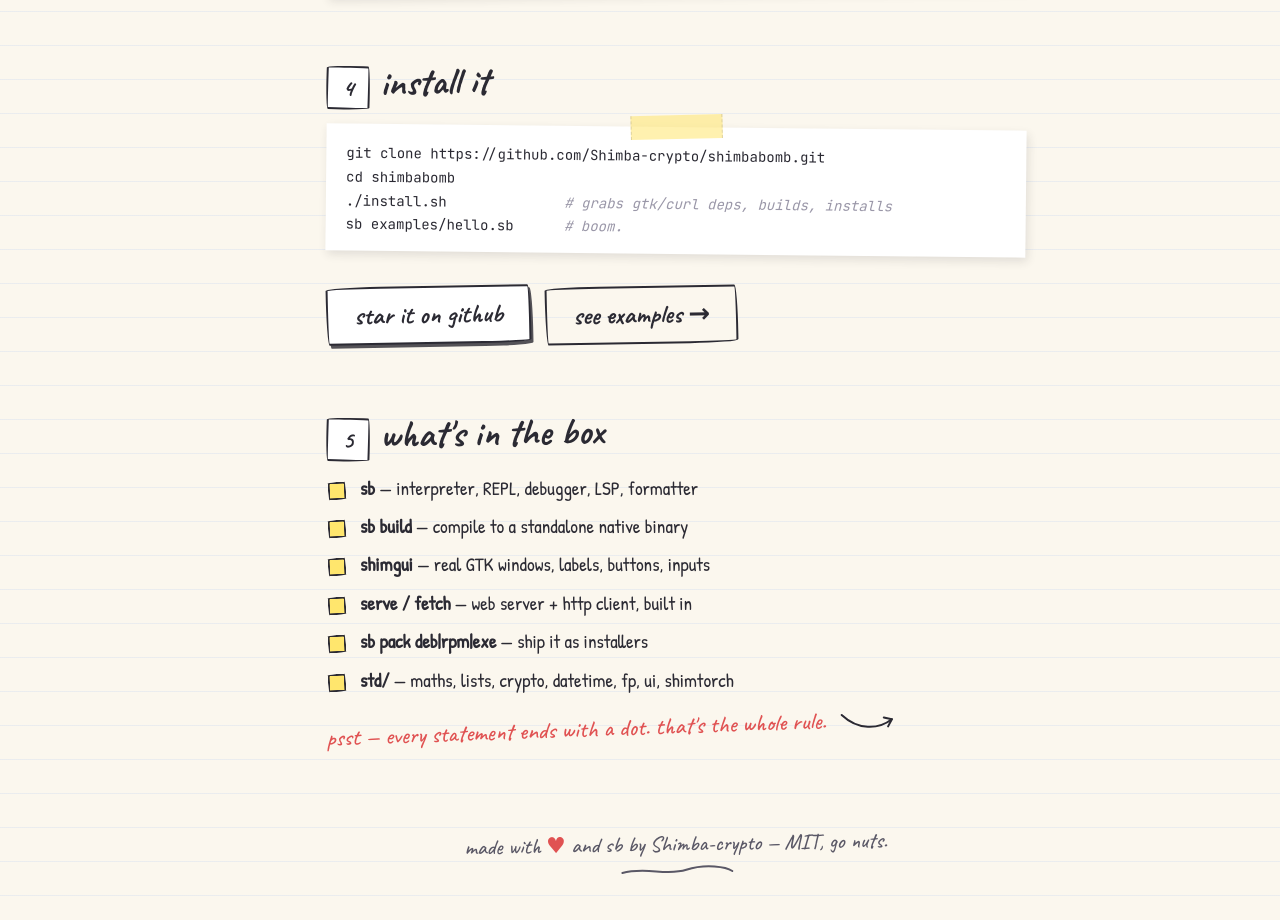
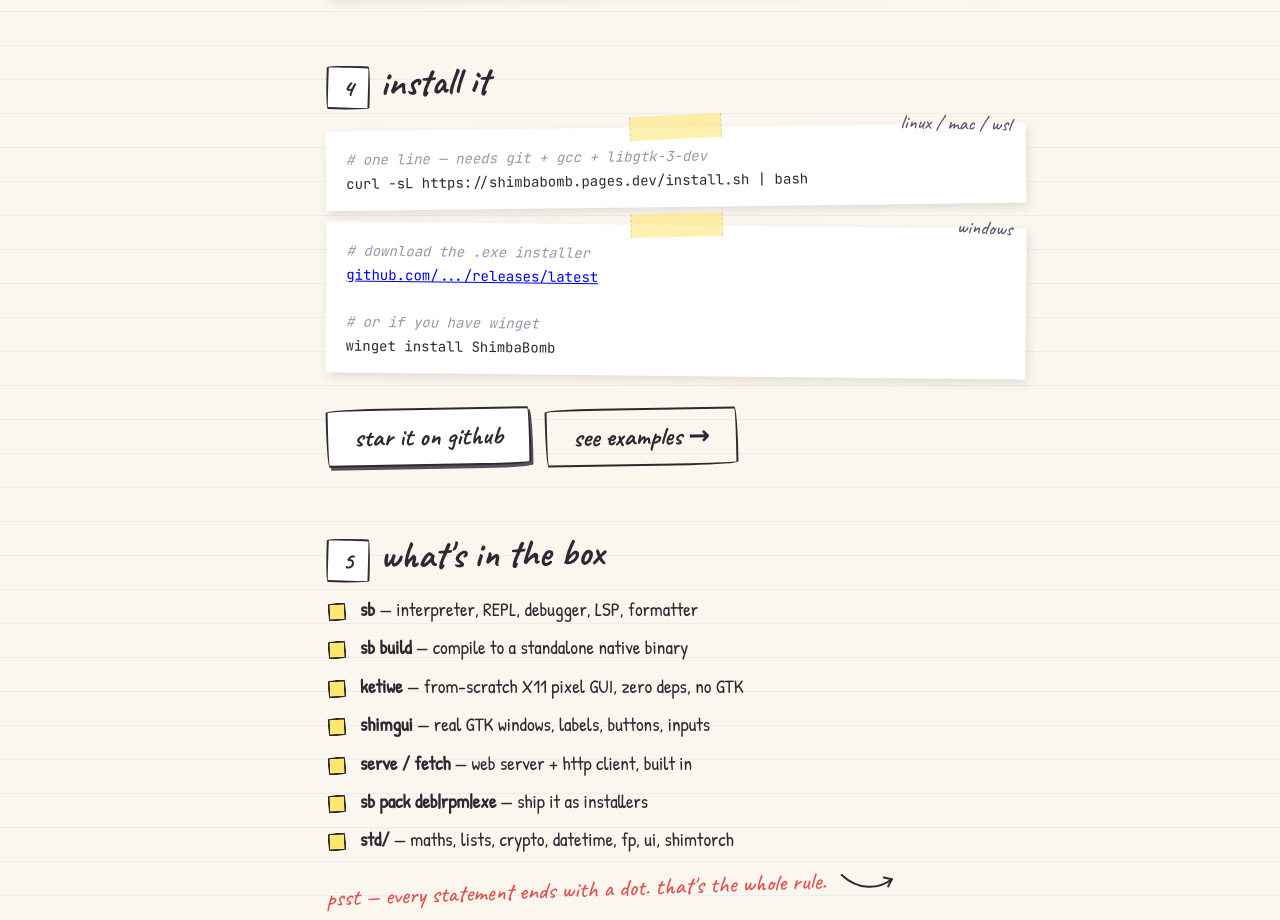
Before and after one commit to Shimba-crypto/shimbabomb, a plain HTML site: page site/index.html in a window 1280 px wide. Shown: the part 1621-2541 px from the top of the page. Drawn offline with Linux system fonts and the light colour scheme.

Commit message:
site: install section with curl one-liner + Windows, Ketiwe in what's in the box

```diff
--- a/site/index.html
+++ b/site/index.html
@@ -219,11 +219,20 @@
 </div>
 
 <h2><span class="num">4</span>install it</h2>
+
+<div class="card">
+  <span class="cap">linux / mac / wsl</span>
+<pre><span class="c"># one line — needs git + gcc + libgtk-3-dev</span>
+curl -sL https://shimbabomb.pages.dev/install.sh | bash</pre>
+</div>
+
 <div class="card alt">
-<pre>git clone https://github.com/Shimba-crypto/shimbabomb.git
-cd shimbabomb
-./install.sh              <span class="c"># grabs gtk/curl deps, builds, installs</span>
-sb examples/hello.sb      <span class="c"># boom.</span></pre>
+  <span class="cap">windows</span>
+<pre><span class="c"># download the .exe installer</span>
+<a href="https://github.com/Shimba-crypto/shimbabomb/releases/latest">github.com/.../releases/latest</a>
+
+<span class="c"># or if you have winget</span>
+winget install ShimbaBomb</pre>
 </div>
 
 <p>
@@ -235,6 +244,7 @@
 <ul class="hand">
   <li><b>sb</b> — interpreter, REPL, debugger, LSP, formatter</li>
   <li><b>sb build</b> — compile to a standalone native binary</li>
+  <li><b>ketiwe</b> — from-scratch X11 pixel GUI, zero deps, no GTK</li>
   <li><b>shimgui</b> — real GTK windows, labels, buttons, inputs</li>
   <li><b>serve / fetch</b> — web server + http client, built in</li>
   <li><b>sb pack deb|rpm|exe</b> — ship it as installers</li>
```
